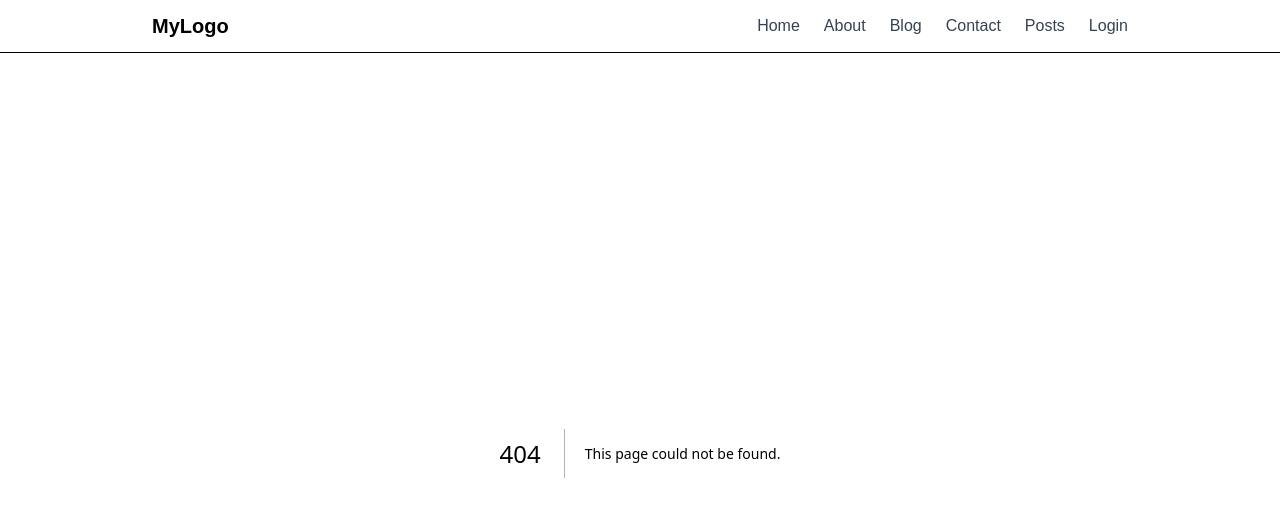
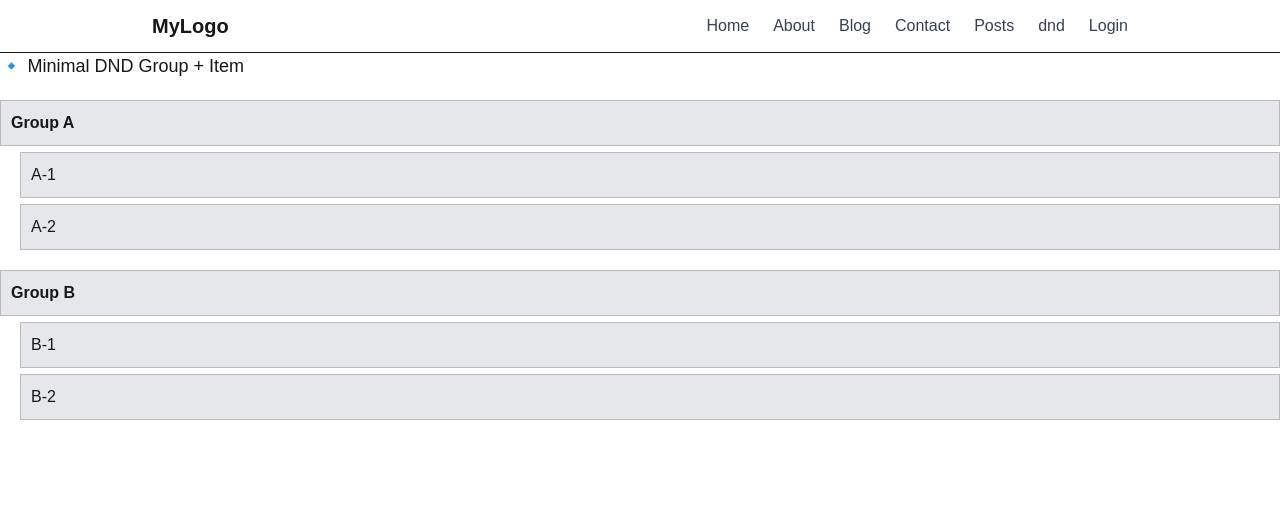
Before and after one commit to lyh4215/nextjs-test, a Next.js app: page /dnd in a window 1280 px wide. Before the commit this address had no page. Shown: the top 516 px of the page. Built offline with nearby package versions, Linux system fonts and the light colour scheme.

Commit message:
feat : dnd sample

```diff
--- /dev/null
+++ b/app/dnd/page.tsx
@@ -0,0 +1,153 @@
+"use client";
+
+import React, { useState } from "react";
+import {
+  DndContext,
+  PointerSensor,
+  useSensor,
+  useSensors,
+  DragEndEvent,
+} from "@dnd-kit/core";
+import {
+  arrayMove,
+  SortableContext,
+  verticalListSortingStrategy,
+  useSortable,
+} from "@dnd-kit/sortable";
+import { CSS } from "@dnd-kit/utilities";
+
+/* =====================================================
+   SortableItem — dnd-kit으로 드래그 가능한 단위
+===================================================== */
+function SortableItem({ id, children }: { id: string; children: React.ReactNode }) {
+  const { attributes, listeners, setNodeRef, transform, transition } = useSortable({
+    id,
+  });
+
+  const style: React.CSSProperties = {
+    transform: CSS.Transform.toString(transform),
+    transition,
+    padding: "10px",
+    marginBottom: "6px",
+    background: "#e5e7eb",
+    border: "1px solid #bbb",
+    cursor: "grab",
+  };
+
+  return (
+    <div ref={setNodeRef} style={style} {...attributes} {...listeners}>
+      {children}
+    </div>
+  );
+}
+
+/* =====================================================
+   예제 데이터 구조
+   - groupMeta: 그룹 순서 저장 (Group A, Group B ...)
+   - groupMap: 그룹별 아이템 리스트
+===================================================== */
+export default function MinimalDndExample() {
+  const [groupMeta, setGroupMeta] = useState([
+    { id: "g1", label: "Group A" },
+    { id: "g2", label: "Group B" },
+  ]);
+
+  const [groupMap, setGroupMap] = useState<Record<string, string[]>>({
+    g1: ["A-1", "A-2"],
+    g2: ["B-1", "B-2"],
+  });
+
+  /* =====================================================
+     DND Sensor
+===================================================== */
+  const sensors = useSensors(
+    useSensor(PointerSensor, {
+      activationConstraint: { distance: 5 },
+    })
+  );
+
+  /* =====================================================
+     dragEnd handler
+     - 그룹 끼리 reorder
+     - 같은 그룹 내부 아이템 reorder
+===================================================== */
+  const onDragEnd = (e: DragEndEvent) => {
+    const { active, over } = e;
+    if (!over) return;
+    if (active.id === over.id) return;
+
+    const a = String(active.id);
+    const b = String(over.id);
+
+    /* ---------- 1) 그룹 드래그 ---------- */
+    // id: group:g1
+    if (a.startsWith("group:") && b.startsWith("group:")) {
+      const gA = a.split(":")[1];
+      const gB = b.split(":")[1];
+
+      setGroupMeta((prev) => {
+        const oldIdx = prev.findIndex((x) => x.id === gA);
+        const newIdx = prev.findIndex((x) => x.id === gB);
+        return arrayMove(prev, oldIdx, newIdx);
+      });
+      return;
+    }
+
+    /* ---------- 2) 그룹 내부 아이템 드래그 ---------- */
+    // id: item:g1:A-1 (groupId:ItemName)
+    if (a.startsWith("item:") && b.startsWith("item:")) {
+      const [, gA, itemA] = a.split(":"); // item:g1:A-1
+      const [, gB, itemB] = b.split(":");
+
+      // 다른 그룹 간 이동 금지
+      if (gA !== gB) return;
+
+      setGroupMap((prev) => {
+        const list = prev[gA];
+        const oldIdx = list.indexOf(itemA);
+        const newIdx = list.indexOf(itemB);
+
+        const newList = arrayMove(list, oldIdx, newIdx);
+        return { ...prev, [gA]: newList };
+      });
+    }
+  };
+
+  /* =====================================================
+     렌더링
+===================================================== */
+  return (
+    <DndContext sensors={sensors} onDragEnd={onDragEnd}>
+      <h1 style={{ fontSize: 18, marginBottom: 20 }}>🔹 Minimal DND Group + Item</h1>
+
+      {/* 그룹 정렬 영역 */}
+      <SortableContext
+        items={groupMeta.map((g) => "group:" + g.id)}
+        strategy={verticalListSortingStrategy}
+      >
+        {groupMeta.map((g) => (
+          <div key={g.id} style={{ marginBottom: 20 }}>
+            {/* 상위 그룹 박스 */}
+            <SortableItem id={`group:${g.id}`}>
+              <b>{g.label}</b>
+            </SortableItem>
+
+            {/* 각 그룹 내부 아이템 정렬 영역 */}
+            <div style={{ marginLeft: 20 }}>
+              <SortableContext
+                items={groupMap[g.id].map((item) => `item:${g.id}:${item}`)}
+                strategy={verticalListSortingStrategy}
+              >
+                {groupMap[g.id].map((item) => (
+                  <SortableItem id={`item:${g.id}:${item}`} key={item}>
+                    {item}
+                  </SortableItem>
+                ))}
+              </SortableContext>
+            </div>
+          </div>
+        ))}
+      </SortableContext>
+    </DndContext>
+  );
+}
--- a/components/layout/NavBar.tsx
+++ b/components/layout/NavBar.tsx
@@ -13,6 +13,7 @@ function LinkSet({className} : LinkSetProps) {
       <Link href="/blog" className="text-gray-700 hover:text-black">Blog</Link>
       <Link href="/contact" className="text-gray-700 hover:text-black">Contact</Link>
       <Link href="/posts" className="text-gray-700 hover:text-black">Posts</Link>
+      <Link href="/dnd" className="text-gray-700 hover:text-black">dnd</Link>
       <Link href="/auth/login" className="text-gray-700 hover:text-black">Login</Link>
     </div>
   );
```
